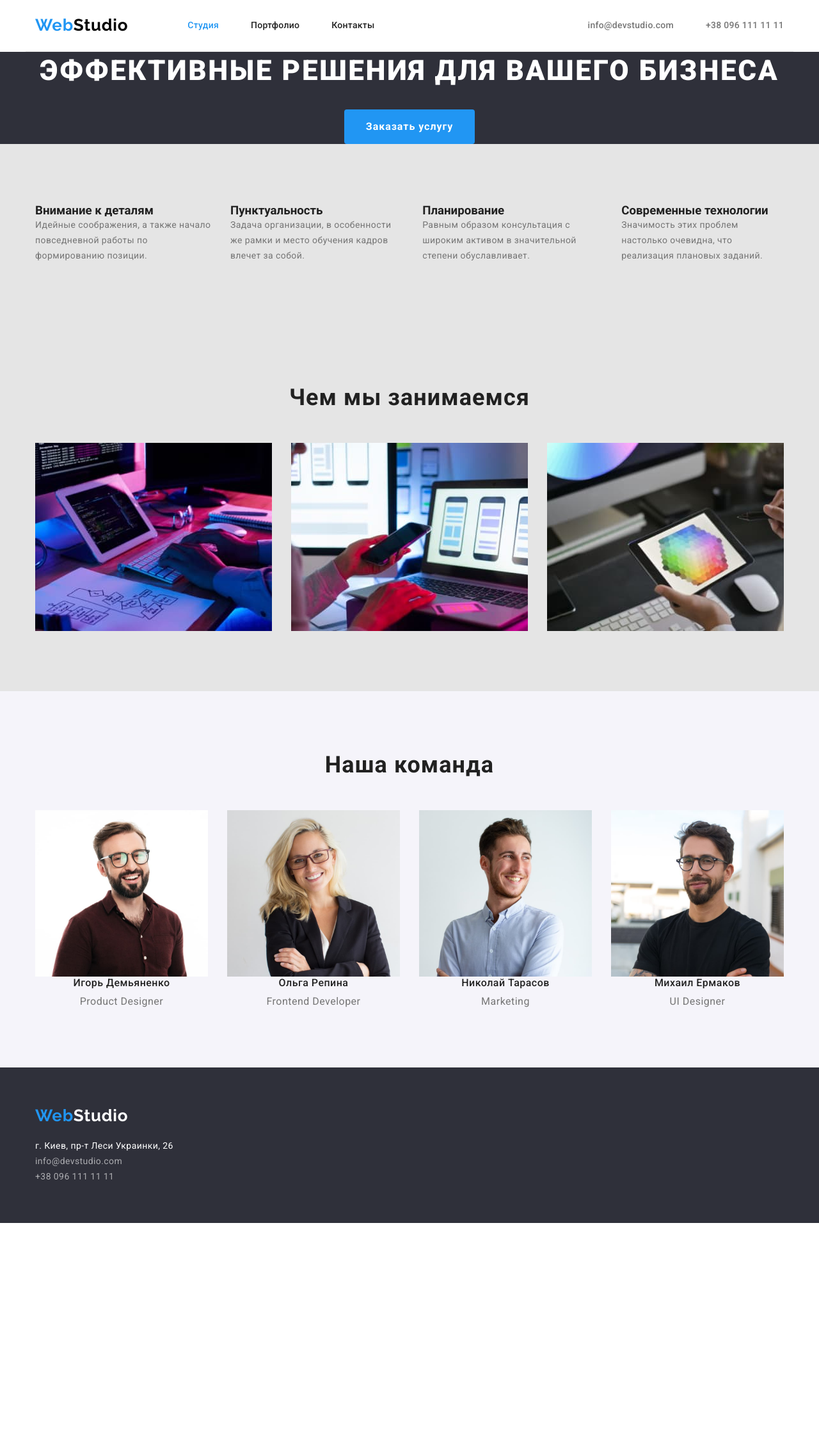
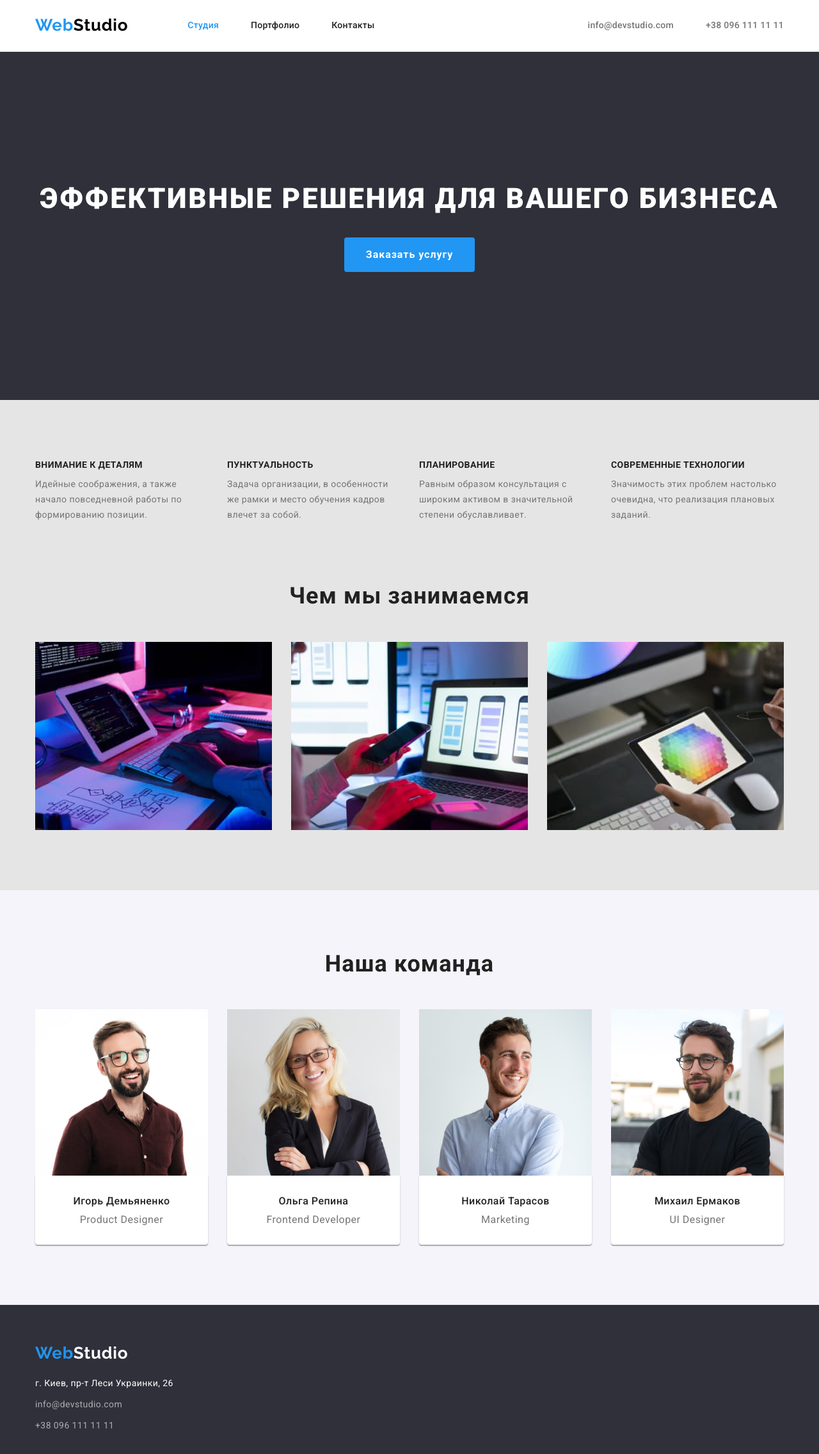
Before and after one commit to KseniaRI/goit-markup-hw-03, a plain HTML site: page index.html in a window 1280 px wide. Shown: the whole page at 64% size. Before the commit the page ends 1911 px from the top, so only its background shows below. Drawn offline with nearby package versions, Linux system fonts and the light colour scheme.

Commit message:
Add corrections due to mentor recommendations

```diff
--- a/css/styles.css
+++ b/css/styles.css
@@ -48,7 +48,7 @@ p {
 a {
   text-decoration: none;
 }
-img{
+img {
   display: block;
 }
 /* Header */
@@ -111,20 +111,23 @@ img{
   margin-right: auto;
   /* outline: 2px solid tomato; */
 }
-.header {
+.main-nav {
   display: flex;
   align-items: center;
+  background-color: var(--main-white-color);
+}
+.header {
   padding-top: 24px;
   padding-bottom: 25px;
-  border-bottom: 1px solid #ECECEC;
-  background-color: var(--main-white-color);
-
+  border-bottom: 1px solid #ececec;
 }
 
 /* Main */
 .hero {
   text-align: center;
   background-color: var(--tertiary-bg-color);
+  padding-top: 200px;
+  padding-bottom: 200px;
 }
 .hero-title {
   margin-bottom: 30px;
@@ -161,23 +164,28 @@ img{
   padding-bottom: 94px;
   /* outline: 2px solid green; */
 }
+.section.work {
+  padding-top: 0;
+}
 .section.vantages,
-.section.work{
- background-color: var(--primary-bg-color);
+.section.work {
+  background-color: var(--primary-bg-color);
 }
-.section.staff{
+.section.staff {
   background-color: var(--secondary-bg-color);
 }
 .vantages-list,
 .work-list,
-.staff-list{
+.staff-list {
   display: flex;
 }
 .vantages-item + .vantages-item,
 .work-item + .work-item,
-.staff-item + .staff-item{
-margin-left: 30px;
+.staff-item + .staff-item {
+  margin-left: 30px;
 }
+.vantages-item {
+  width: 270px;
 }
 .vantages-title {
   margin-bottom: 10px;
@@ -218,6 +226,15 @@ margin-left: 30px;
   letter-spacing: 0.03em;
   text-align: center;
 }
+.staff-card {
+  padding-top: 30px;
+  padding-bottom: 30px;
+  background-color: var(--main-white-color);
+  border-bottom-left-radius: 4px;
+  border-bottom-right-radius: 4px;
+  box-shadow: 0px 1px 3px 0px rgba(0, 0, 0, 0.12),
+    0px 1px 1px 0px rgba(0, 0, 0, 0.14), 0px 2px 1px 0px rgba(0, 0, 0, 0.2);
+}
 /* Footer */
 .footer {
   padding-top: 60px;
@@ -246,17 +263,21 @@ margin-left: 30px;
 address-contact:focus {
   color: var(--accent-color);
 }
+
+.address-item + .address-item {
+  margin-top: 9px;
+}
 /* Portfolio page */
 
-.filter{
+.filter {
   display: flex;
   justify-content: center;
-
-  margin-bottom: 34px;
 }
 
 .filter-button {
+  padding: 6px 22px;
   border-radius: 4px;
+  margin-bottom: 50px;
   border-color: transparent;
   color: var(--main-title-color);
   background-color: var(--secondary-bg-color);
@@ -267,9 +288,8 @@ address-contact:focus {
   line-height: 1.62;
   letter-spacing: 0.03em;
   cursor: pointer;
-
 }
-.filter-item + .filter-item{
+.filter-item + .filter-item {
   margin-left: 8px;
 }
 .filter-button:hover,
@@ -290,19 +310,20 @@ address-contact:focus {
   line-height: 1.87;
   letter-spacing: 0.03em;
 }
-.gallery{
+.gallery {
   display: flex;
   flex-wrap: wrap;
 }
 
-.gallery-item:not(:nth-child(3n+3)){
+.gallery-item:not(:nth-child(3n + 3)) {
   margin-right: 30px;
 }
-.gallery-item:not(:nth-last-child(-n+3)){
+.gallery-item:not(:nth-last-child(-n + 3)) {
   margin-bottom: 30px;
 }
-.card{
-  border-left: 1px solid #EEEEEE;
-  border-right: 1px solid #EEEEEE;
-  border-bottom: 1px solid #EEEEEE;
+.card {
+  border-left: 1px solid #eeeeee;
+  border-right: 1px solid #eeeeee;
+  border-bottom: 1px solid #eeeeee;
+  padding: 20px 24px;
 }
--- a/index.html
+++ b/index.html
@@ -15,8 +15,8 @@
 </head>
 
 <body>
-    <header>
-        <div class="container header">
+    <header class="header">
+        <div class="container main-nav">
 
             <a href="./index.html" class="logo"><span class="logo-first-part">Web</span><span
                     class="logo-second-part">Studio</span></a>
@@ -94,29 +94,29 @@
                 <li class="staff-item">
                     <a href="">
                         <img src="./images/images-studio/igor.jpg" alt="Игорь Демьяненко" width="270">
-                        <h3 class="staff-title">Игорь Демьяненко</h3>
-                        <p class="staff-text">Product Designer</p>
+                        <div class="staff-card"><h3 class="staff-title">Игорь Демьяненко</h3>
+                        <p class="staff-text">Product Designer</p></div>
                     </a>
                 </li>
                 <li class="staff-item">
                     <a href="">
                         <img src="./images/images-studio/olga.jpg" alt="Ольга Репина" width="270">
-                        <h3 class="staff-title">Ольга Репина</h3>
-                        <p class="staff-text">Frontend Developer</p>
+                        <div class="staff-card"><h3 class="staff-title">Ольга Репина</h3>
+                        <p class="staff-text">Frontend Developer</p></div>
                     </a>
                 </li>
                 <li class="staff-item">
                     <a href="">
                         <img src="./images/images-studio/nikolai.jpg" alt="Николай Тарасов" width="270">
-                        <h3 class="staff-title">Николай Тарасов</h3>
-                        <p class="staff-text">Marketing</p>
+                        <div class="staff-card"><h3 class="staff-title">Николай Тарасов</h3>
+                        <p class="staff-text">Marketing</p></div>
                     </a>
                 </li>
                 <li class="staff-item">
                     <a href="">
                         <img src="./images/images-studio/michail.jpg" alt="Михаил Ермаков" width="270">
-                        <h3 class="staff-title">Михаил Ермаков</h3>
-                        <p class="staff-text">UI Designer</p>
+                        <div class="staff-card"><h3 class="staff-title">Михаил Ермаков</h3>
+                        <p class="staff-text">UI Designer</p></div>
                     </a>
                 </li>
             </ul>
@@ -129,9 +129,9 @@
                 class="logo-second-part">Studio</span></a>
         <address class="address">
             <ul>
-                <li><a href="https://goo.gl/maps/8iDmMAJ8y4oJ4TSS6" class="address-map">г. Киев, пр-т Леси Украинки, 26</a></li>
-                <li><a href="mailto:info@devstudio.com" class="address-contact">info@devstudio.com</a></li>
-                <li><a href="tel:+380961111111" class="address-contact">+38 096 111 11 11</a></li>
+                <li class="address-item"><a href="https://goo.gl/maps/8iDmMAJ8y4oJ4TSS6" class="address-map">г. Киев, пр-т Леси Украинки, 26</a></li>
+                <li class="address-item"><a href="mailto:info@devstudio.com" class="address-contact">info@devstudio.com</a></li>
+                <li class="address-item"><a href="tel:+380961111111" class="address-contact">+38 096 111 11 11</a></li>
             </ul>
 
         </address>
```
Also changed, not shown: portfolio.html (+7 -6 lines).
